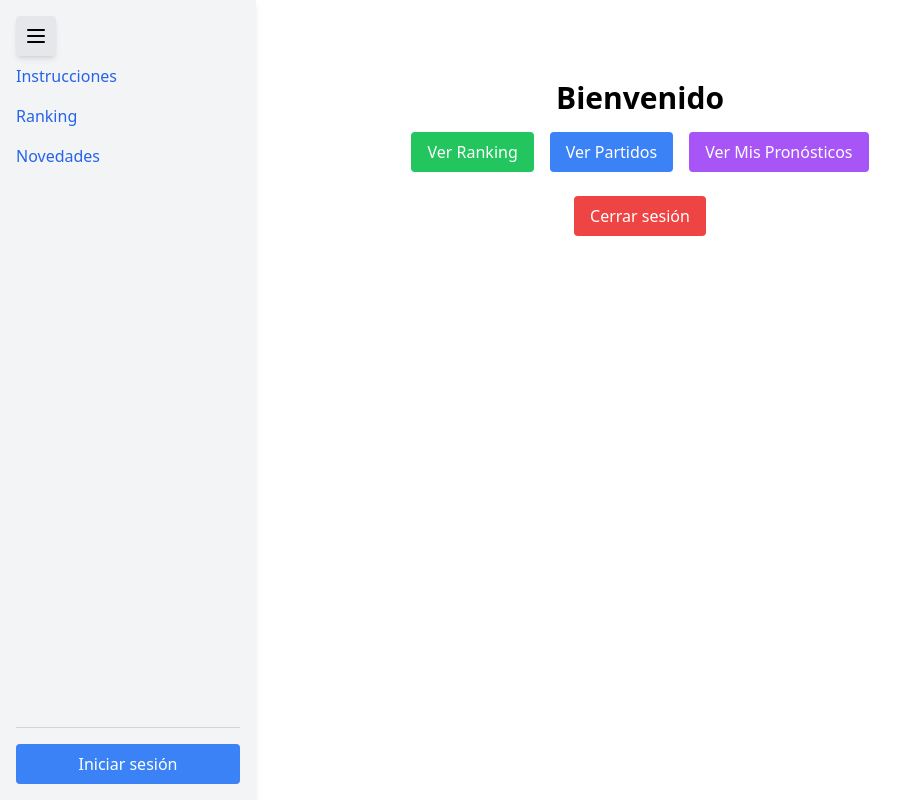
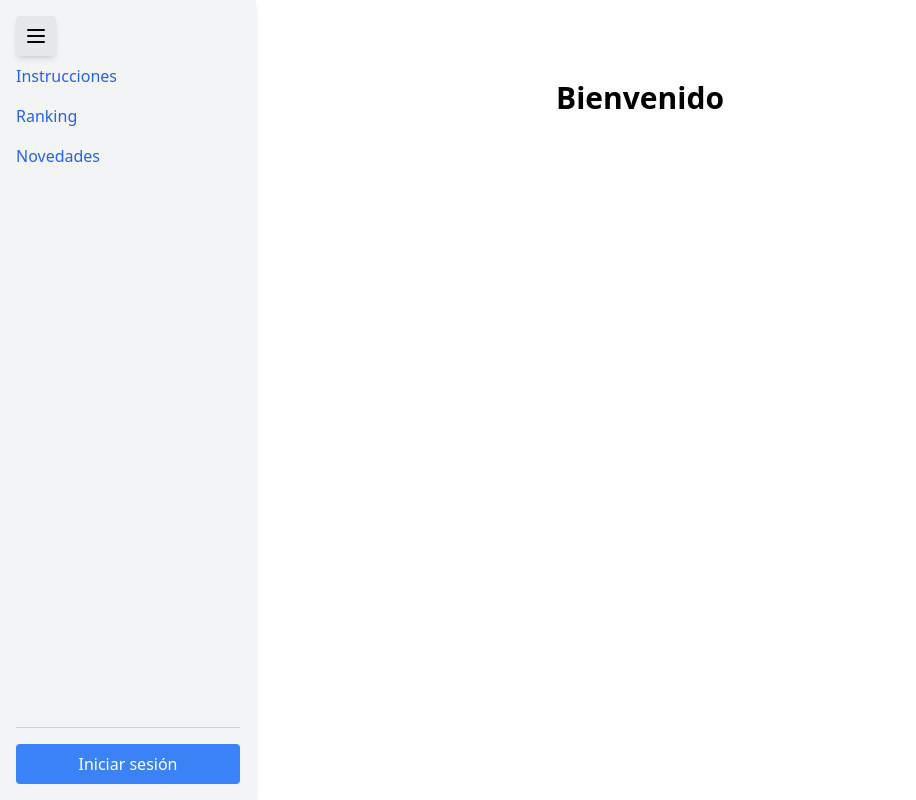
Before and after one commit to rogeliolopezcamara/quiniela-app, a React (Vite) app in the folder quiniela-frontend/: page /dashboard in a window 1280 px wide. Shown: the whole page, without its empty margins (0-916 px from the left). Built offline with nearby package versions, Linux system fonts and the light colour scheme; no server answers.

Commit message:
Quitar botones del dashboard

```diff
--- a/quiniela-frontend/src/components/Dashboard.jsx
+++ b/quiniela-frontend/src/components/Dashboard.jsx
@@ -52,39 +52,7 @@ function Dashboard() {
           </div>
         )}
 
-        <div className="space-y-6">
-          <div className="space-x-4">
-            <button
-              onClick={() => navigate("/ranking")}
-              className="bg-green-500 text-white px-4 py-2 rounded hover:bg-green-600"
-            >
-              Ver Ranking
-            </button>
 
-            <button
-              onClick={() => navigate("/matches")}
-              className="bg-blue-500 text-white px-4 py-2 rounded hover:bg-blue-600"
-            >
-              Ver Partidos
-            </button>
-
-            <button
-              onClick={() => navigate("/my-predictions")}
-              className="bg-purple-500 text-white px-4 py-2 rounded hover:bg-purple-600"
-            >
-              Ver Mis Pronósticos
-            </button>
-          </div>
-
-          <div>
-            <button
-              onClick={handleLogout}
-              className="bg-red-500 text-white px-4 py-2 rounded hover:bg-red-600"
-            >
-              Cerrar sesión
-            </button>
-          </div>
-        </div>
       </div>
     </div>
   );
```
